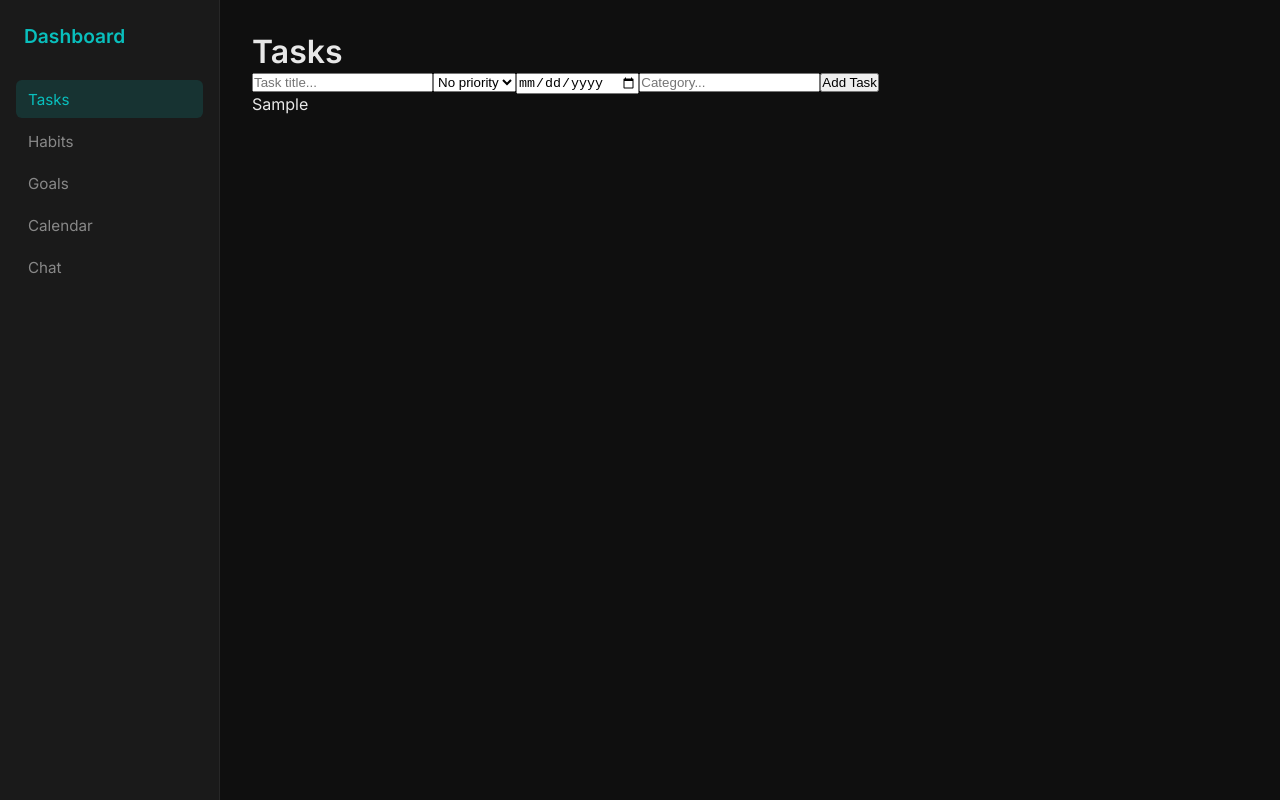
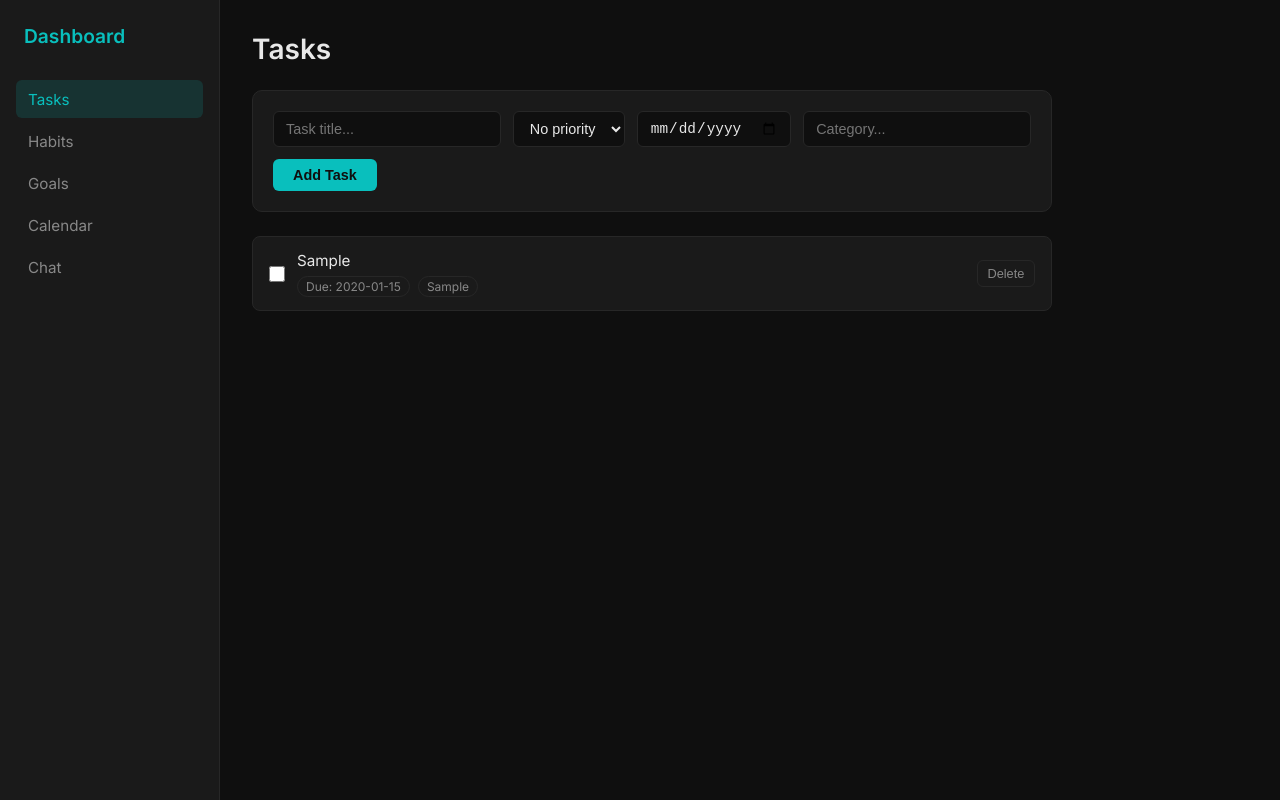
Before and after one commit to domshuyler/dashboard, a React (Vite) app in the folder personal-dashboard/: page /tasks in a window 1280 px wide. Both pictures are taken after typing "Sample", "2020-01-15", "Sample" into the empty fields and a click on the button "Add Task". Built offline with nearby package versions, Linux system fonts and the light colour scheme.

Commit message:
tasks module complete

```diff
--- /dev/null
+++ b/personal-dashboard/src/pages/Tasks.css
@@ -0,0 +1,154 @@
+.page {
+  max-width: 800px;
+}
+
+.page h1 {
+  font-size: 1.75rem;
+  font-weight: 600;
+  margin-bottom: 1.5rem;
+  color: var(--color-text);
+}
+
+.task-form {
+  display: flex;
+  flex-wrap: wrap;
+  gap: 0.75rem;
+  background-color: var(--color-surface);
+  border: 1px solid var(--color-border);
+  border-radius: 10px;
+  padding: 1.25rem;
+  margin-bottom: 1.5rem;
+}
+
+.task-form input,
+.task-form select {
+  background-color: var(--color-base);
+  border: 1px solid var(--color-border);
+  border-radius: 6px;
+  color: var(--color-text);
+  padding: 0.5rem 0.75rem;
+  font-size: 0.9rem;
+  outline: none;
+}
+
+.task-form input:focus,
+.task-form select:focus {
+  border-color: var(--color-accent);
+}
+
+.task-form input[type="text"] {
+  flex: 1;
+  min-width: 200px;
+}
+
+.task-form button {
+  background-color: var(--color-accent);
+  color: #0f0f0f;
+  border: none;
+  border-radius: 6px;
+  padding: 0.5rem 1.25rem;
+  font-size: 0.9rem;
+  font-weight: 600;
+  cursor: pointer;
+  transition: opacity 0.15s;
+}
+
+.task-form button:hover {
+  opacity: 0.85;
+}
+
+.task-list {
+  display: flex;
+  flex-direction: column;
+  gap: 0.5rem;
+}
+
+.task-item {
+  display: flex;
+  align-items: center;
+  gap: 0.75rem;
+  background-color: var(--color-surface);
+  border: 1px solid var(--color-border);
+  border-radius: 8px;
+  padding: 0.85rem 1rem;
+  transition: border-color 0.15s;
+}
+
+.task-item:hover {
+  border-color: var(--color-accent);
+}
+
+.task-item input[type="checkbox"] {
+  accent-color: var(--color-accent);
+  width: 16px;
+  height: 16px;
+  cursor: pointer;
+  flex-shrink: 0;
+}
+
+.task-info {
+  display: flex;
+  flex-direction: column;
+  gap: 0.35rem;
+  flex: 1;
+}
+
+.task-title {
+  font-size: 0.95rem;
+  color: var(--color-text);
+}
+
+.task-meta {
+  display: flex;
+  gap: 0.5rem;
+  flex-wrap: wrap;
+}
+
+.priority {
+  font-size: 0.75rem;
+  font-weight: 600;
+  padding: 2px 8px;
+  border-radius: 20px;
+  text-transform: capitalize;
+}
+
+.priority-high {
+  background-color: rgba(239, 68, 68, 0.15);
+  color: #f87171;
+}
+
+.priority-medium {
+  background-color: rgba(234, 179, 8, 0.15);
+  color: #facc15;
+}
+
+.priority-low {
+  background-color: rgba(34, 197, 94, 0.15);
+  color: #4ade80;
+}
+
+.due-date,
+.category {
+  font-size: 0.75rem;
+  color: var(--color-text-muted);
+  padding: 2px 8px;
+  border-radius: 20px;
+  border: 1px solid var(--color-border);
+}
+
+.task-item button {
+  background: transparent;
+  border: 1px solid var(--color-border);
+  border-radius: 6px;
+  color: var(--color-text-muted);
+  padding: 0.3rem 0.6rem;
+  font-size: 0.8rem;
+  cursor: pointer;
+  transition: all 0.15s;
+  flex-shrink: 0;
+}
+
+.task-item button:hover {
+  border-color: #f87171;
+  color: #f87171;
+}
--- a/personal-dashboard/src/pages/Tasks.jsx
+++ b/personal-dashboard/src/pages/Tasks.jsx
@@ -1,4 +1,6 @@
+import './Tasks.css'
 import { useState } from 'react'
+
 function Tasks() {
   const [tasks, setTasks] = useState([])
   const [newTask, setNewTask] = useState({
@@ -7,6 +9,7 @@ function Tasks() {
     dueDate: '',
     category: ''
   })
+
   const addTask = () => {
     if (!newTask.title.trim()) return
     setTasks([...tasks, {
@@ -21,6 +24,17 @@ const addTask = () => {
       category: ''
     })
   }
+
+  const toggleTask = (id) => {
+    setTasks(tasks.map(task =>
+      task.id === id ? { ...task, completed: !task.completed } : task
+    ))
+  }
+
+  const deleteTask = (id) => {
+    setTasks(tasks.filter(task => task.id !== id))
+  }
+
   return (
     <div className="page">
       <h1>Tasks</h1>
@@ -58,7 +72,22 @@ const addTask = () => {
       <div className="task-list">
         {tasks.map(task => (
           <div key={task.id} className="task-item">
-          <span>{task.title}</span>
+         <input
+          type="checkbox"
+          checked={task.completed}
+          onChange={() => toggleTask(task.id)}
+       />
+        <div className="task-info">
+          <span className="task-title" style={{ textDecoration: task.completed ? 'line-through' : 'none' }}>
+            {task.title}
+          </span>
+          <div className="task-meta">
+            {task.priority && <span className={`priority priority-${task.priority}`}>{task.priority}</span>}
+            {task.dueDate && <span className="due-date">Due: {task.dueDate}</span>}
+            {task.category && <span className="category">{task.category}</span>}
+    </div>
+  </div>
+  <button onClick={() => deleteTask(task.id)}>Delete</button>
 </div>
         ))}
       </div>
```
Lines whose indentation alone changed are shown as unchanged.
